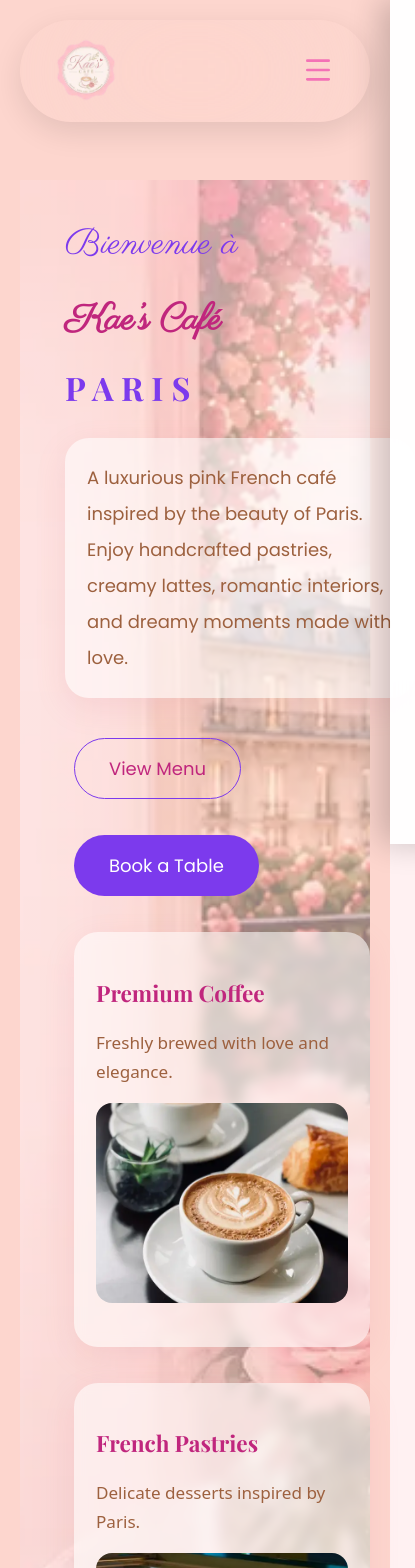
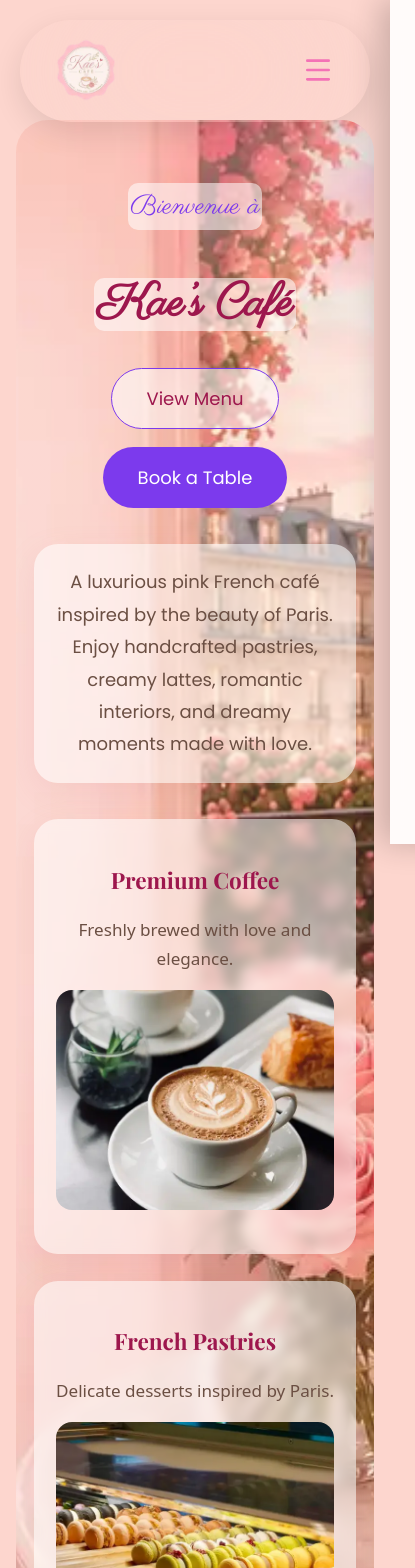
Before and after one commit to KunnikarB/kaes-cafe, a React (Vite) app: page / in a window 390 px wide. Shown: the top 1568 px of the page, 415 px wide, since content can reach past the window. Built offline with nearby package versions, Linux system fonts and the light colour scheme.

Commit message:
Update Hero section

```diff
--- a/src/components/Hero.jsx
+++ b/src/components/Hero.jsx
@@ -12,14 +12,8 @@ const Hero = () => {
         <div className="hero-content">
           {' '}
           <p className="subtitle">Bienvenue à</p>{' '}
-          <h1 className="title">Kae’s Café</h1>{' '}
+          <h1 className="title"> Kae’s Café</h1>{' '}
           <h2 className="location">PARIS</h2>{' '}
-          <p className="description ">
-            {' '}
-            A luxurious pink French café inspired by the beauty of Paris. Enjoy
-            handcrafted pastries, creamy lattes, romantic interiors, and dreamy
-            moments made with love.{' '}
-          </p>{' '}
           <div className="buttons">
             {' '}
             <Link to="/menu">
@@ -31,6 +25,12 @@ const Hero = () => {
               <button className="secondary-btn">Book a Table</button>{' '}
             </Link>{' '}
           </div>{' '}
+          <p className="description ">
+            {' '}
+            A luxurious pink French café inspired by the beauty of Paris. Enjoy
+            handcrafted pastries, creamy lattes, romantic interiors, and dreamy
+            moments made with love.{' '}
+          </p>{' '}
           <div className="features">
             {' '}
             <div className="feature-card">
--- a/src/index.css
+++ b/src/index.css
@@ -17,11 +17,11 @@
 
 :root {
   --text-back: #000;
-  --text-brown: #9d613f;
+  --text-brown: #6b4f43;
   --text: #4b5563;
-  --text-pink: #c0267d;
-  --text-h: #b83280;
-  --bg: #fff1f2;
+  --text-pink: #9d174d;
+  --text-h: #be185d;
+  --bg: #fdd6ce;;
   --border: #e5e7eb;
   --card-bg: #ffffff;
   --nav-hover: #7c3aed;
@@ -136,7 +136,7 @@ p {
     --text: #e5e7eb;
     --text-pink: #f472b6;
     --text-h: #f9a8d4;
-    --bg: #1f1720;
+    --bg: #6b4f43;
     --border: #374151;
     --card-bg: #111827;
     --nav-hover: #ffffff;
--- a/src/styles/Hero.css
+++ b/src/styles/Hero.css
@@ -11,7 +11,8 @@
 .overlay {
   width: 100%;
   min-height: 100vh;
-  background: rgba(255, 245, 247, 0.55);
+  background: var(--bg);
+  border-radius: 36px;
   backdrop-filter: blur(40px);
   display: flex;
 }
@@ -20,10 +21,13 @@
   max-width: 1250px;
   width: 100%;
   background:
-    linear-gradient(rgba(255, 240, 245, 0.5), rgba(255, 240, 245, 0.5)),
+    linear-gradient(rgba(255, 240, 245, 0.1), rgba(255, 240, 245, 0.1)),
     url('../assets/pink-bg.webp') no-repeat;
   background-size: cover;
   background-position: center;
+  border-radius: 32px;
+  overflow: hidden;
+  padding-left: 2.5rem;
 }
 
 .subtitle {
@@ -31,7 +35,6 @@
   color: var(--accent);
   font-family: 'Parisienne', cursive;
   margin-bottom: 10px;
-  padding-left: 2.5rem;
 }
 
 .title {
@@ -39,7 +42,6 @@
   color: var(--text-pink);
   font-family: 'Parisienne', cursive;
   line-height: 1;
-  padding-left: 2.5rem;
 }
 
 .location {
@@ -49,7 +51,6 @@
   margin-bottom: 30px;
   color: var(--accent);
   font-family: 'Playfair Display', serif;
-  padding-left: 2.5rem;
 }
 
 .description {
@@ -62,7 +63,6 @@
   background: rgba(255, 255, 255, 0.55);
   backdrop-filter: blur(1px);
   padding: 22px;
-  margin-left: 2.5rem;
   border-radius: 24px;
   box-shadow: 0 10px 30px rgba(215, 130, 150, 0.15);
   transition: all 0.3s ease;
@@ -87,7 +87,8 @@
 
 .primary-btn {
   border: 1px solid var(--accent);
-  background: transparent;
+  background: rgba(255, 255, 255, 0.55);
+  backdrop-filter: blur(1px);
   color: var(--text-pink);
 }
 
@@ -110,7 +111,7 @@
 
 .features {
   display: flex;
-  gap: 2rem;
+  gap: 2.5rem;
   flex-wrap: wrap;
   margin-bottom: 5rem;
 }
@@ -152,39 +153,124 @@
   border-radius: 16px;
   margin-bottom: 15px;
 }
+/*
+.buttons,
+.features {
+  justify-content: center;
+} */
 
 /* Responsive */
 @media (max-width: 768px) {
+  .hero {
+    padding: 120px 16px 60px;
+  }
+
+  .overlay {
+    justify-content: center;
+    align-items: center;
+  }
+
   .hero-content {
+    width: 100%;
+    margin: 0 auto;
+    padding: 2rem 1rem;
+
+    display: flex;
+    flex-direction: column;
+    align-items: center;
+
+    text-align: center;
+  }
+
+  /* Remove left spacing */
+  .subtitle,
+  .title,
+  .location {
+    padding-left: 0;
+  }
+
+  .subtitle {
+    font-size: 1.5rem;
+    background: rgba(255, 255, 255, 0.55);
+    backdrop-filter: blur(1px);
+    padding: 2px;
+    border-radius: 10px;
+  }
+
+  .title {
+    font-size: 2.5rem;
+    background: rgba(255, 255, 255, 0.55);
+    backdrop-filter: blur(1px);
+    padding: 4px;
+    border-radius: 10px;
+  }
+
+  .location {
+    /* font-size: 1rem;
+    letter-spacing: 4px;
+    background: rgba(255, 255, 255, 0.55);
+    backdrop-filter: blur(1px);
+    padding: 2px;
+    border-radius: 10px; */
+    display: none;
+  }
+
+  .description {
+    margin: 0 auto 2rem;
+
+    max-width: 100%;
+    width: 100%;
+
+    font-size: 1rem;
+    line-height: 1.8;
+
+    padding: 1.25rem;
+  }
+
+  .buttons {
+    width: 100%;
+
+    display: flex;
+    flex-direction: column;
+    align-items: center;
+
+    gap: 1rem;
+
+    margin: 0 auto 2rem;
+  }
+
+  .buttons > :first-child {
+    margin-left: 0;
+  }
+
+  .primary-btn,
+  .secondary-btn {
+    width: 100%;
+    max-width: 320px;
+  }
+
+  .features {
+    width: 100%;
+
+    display: flex;
+    flex-direction: column;
+    align-items: center;
+
+    gap: 1.5rem;
 
     margin: 0 auto;
   }
 
-  .title {
-    font-size: 2rem;
+  .features > :first-child {
+    margin-left: 0;
   }
-  .description {
-    font-size: 1rem;
-    max-width: 350px;
+
+  .feature-card {
+    max-width: 340px;
     width: 100%;
   }
 
-  .features, .buttons {
-    flex-direction: column;
-    margin-left: 3rem;
-  }
-
-  .feature-card {
-    max-width: 350px;
-    width: 100%;
+  .feature-card img {
+    height: 220px;
   }
 }
-
-@media (min-width: 769px) {
-  .features > :first-child {
-    margin-left: 3rem;
-  }
-  .buttons > :first-child {
-    margin-left: 8rem;
-  }
-}
```
